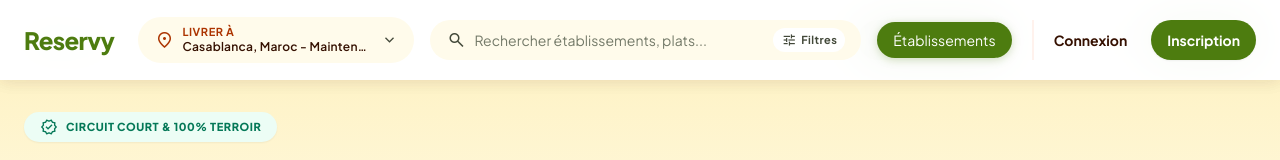
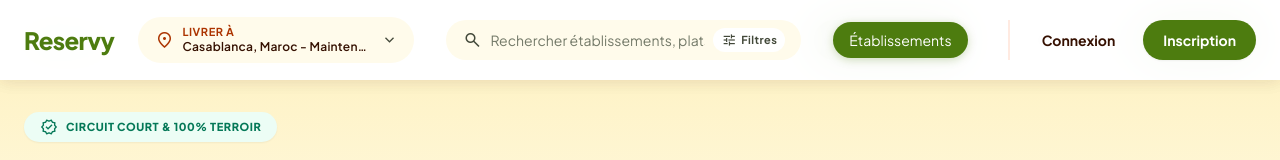
Before and after one commit to AITABBOUyoussef/reservy-frontend, a React (Vite) app: page / in a window 1280 px wide. Shown: the top 160 px of the page. Built offline with nearby package versions, Linux system fonts and the light colour scheme; no server answers.

Commit message:
feat: refactor Navbar component for improved role handling and layout adjustments

```diff
--- a/src/components/Navbar.jsx
+++ b/src/components/Navbar.jsx
@@ -3,7 +3,6 @@ import { Link, useNavigate } from "react-router-dom";
 export default function Navbar() {
   const navigate = useNavigate();
   const token = localStorage.getItem("token");
-  const role = localStorage.getItem("role");
   const user = JSON.parse(localStorage.getItem("user") || "null");
   const backendUrl = "http://127.0.0.1:8000/photos/";
 
@@ -14,12 +13,11 @@ export default function Navbar() {
     navigate("/login");
   };
 
-  // Récupérer le rôle (par défaut 'visiteur' si pas de user)
-  const userRole = role ;
+  const userRole = user?.roles?.[0]?.name || 'visiteur';
 
   return (
     <header className="fixed top-0 left-0 right-0 z-50 bg-surface-white/95 backdrop-blur-xl shadow-[0_2px_16px_rgba(69,26,3,0.06)]">
-      <div className="max-w-container-max mx-auto px-gutter-desktop h-20 flex items-center justify-between gap-space-md">
+      <div className="max-w-container-max mx-auto px-gutter-desktop h-20 flex items-center justify-between gap-4 lg:gap-8">
 
         {/* Logo et Localisation */}
         <div className="flex items-center gap-space-lg shrink-0">
@@ -40,8 +38,8 @@ export default function Navbar() {
           )}
         </div>
 
-        {/* Barre de recherche centrale (Visible pour tous) */}
-        <div className="hidden md:flex flex-1 max-w-md items-center bg-surface-card rounded-full px-space-md py-space-xs gap-space-xs">
+        {/* Barre de recherche centrale */}
+        <div className="hidden md:flex flex-1 max-w-xl mx-auto items-center bg-surface-card rounded-full px-space-md py-space-xs gap-space-xs">
           <span className="material-symbols-outlined text-on-surface-variant text-[20px]">search</span>
           <input className="bg-transparent border-none outline-none font-body-md text-body-md text-on-surface placeholder:text-outline w-full" placeholder="Rechercher établissements, plats..." type="text" />
           <button className="bg-surface-white hover:bg-surface-container text-on-surface-variant px-space-xs py-1 rounded-full flex items-center gap-1 transition-colors" type="button">
@@ -50,37 +48,34 @@ export default function Navbar() {
           </button>
         </div>
 
+        {/* Côté Droit : Groupement Nav + Actions pour mieux gérer l'espace */}
+        <div className="flex items-center gap-6 shrink-0">
+
           {/* Navigation principale conditionnelle */}
-        <nav className="hidden lg:flex items-center gap-space-xs">
-
-          {/* Visible pour Client et Visiteur */}
+          <nav className="hidden lg:flex items-center gap-2">
             {(!token || userRole === 'client') && (
               <Link to="/etablissements" className="px-space-md py-space-xs transition-all bg-primary-container text-on-primary font-label-lg rounded-full shadow-[0_2px_8px_rgba(77,124,15,0.25)]">
                 Établissements
               </Link>
             )}
 
-          {/* Visible uniquement pour Client */}
             {(token && userRole === 'client') && (
               <Link to="/reservations" className="px-space-md py-space-xs font-label-lg text-label-lg text-on-surface-variant hover:text-on-surface hover:bg-surface-container rounded-full transition-all">
                 Mes Réservations
               </Link>
             )}
 
-          {/* Visible uniquement pour Gérant */}
             {(token && userRole === 'gerant') && (
               <Link to="/mon-etablissement" className="px-space-md py-space-xs font-label-lg text-label-lg text-secondary bg-surface-card hover:bg-surface-container rounded-full transition-all font-bold">
                 Gérer mon établissement
               </Link>
             )}
-
-          {/* L'Admin n'a pas de liens ici comme demandé (il lui reste juste la recherche et le profil/logout) */}
           </nav>
 
           {/* Actions Utilisateur */}
-        <div className="flex items-center gap-space-sm shrink-0">
+          <div className="flex items-center shrink-0">
 
-          {/* Panier d'achats : Visible uniquement pour le Client */}
+            {/* Panier d'achats */}
             {(token && userRole === 'client') && (
               <button aria-label="Panier d'achats" className="relative flex items-center justify-center w-11 h-11 rounded-full bg-surface-card hover:bg-surface-container text-primary-container transition-colors" type="button">
                 <span className="material-symbols-outlined text-[24px]">shopping_bag</span>
@@ -88,8 +83,8 @@ export default function Navbar() {
               </button>
             )}
 
-          {/* Section Authentification */}
-          <div className="flex items-center gap-3 pl-space-xs border-l-2 border-surface-container/60 ml-1">
+            {/* Section Authentification (Masafa mziana hna) */}
+            <div className="flex items-center gap-5 pl-6 border-l-2 border-surface-container ml-4">
               {token ? (
                 <>
                   <Link to="/profil" className="flex items-center gap-2 text-on-surface hover:text-primary transition-colors">
@@ -101,23 +96,22 @@ export default function Navbar() {
                       </div>
                     )}
                     <span className="hidden sm:inline font-label-md text-label-md font-bold">{user?.name || "Mon Profil"}</span>
-                  {/* Petit badge pour indiquer le rôle (Optionnel, utile pour le dev) */}
                     <span className="hidden lg:inline bg-surface-container text-on-surface-variant text-[10px] uppercase font-bold px-2 py-0.5 rounded-full ml-1">
                       {userRole}
                     </span>
                   </Link>
 
-                <button onClick={handleLogout} className="bg-error-container text-error hover:bg-error hover:text-on-error font-label-sm text-label-sm px-3 py-2 rounded-full transition-all duration-200 flex items-center gap-1 shadow-sm">
+                  <button onClick={handleLogout} className="bg-error-container text-error hover:bg-error hover:text-on-error font-label-sm text-label-sm px-3 py-2 rounded-full transition-all duration-200 flex items-center gap-1 shadow-sm ml-2">
                     <span className="material-symbols-outlined text-[16px]">logout</span>
                     <span className="hidden sm:inline">Déconnexion</span>
                   </button>
                 </>
               ) : (
                 <>
-                <Link to="/login" className="text-sm font-bold text-on-surface hover:text-primary px-3 py-2 transition-colors">
+                  <Link to="/login" className="text-sm font-bold text-on-surface hover:text-primary px-2 transition-colors">
                     Connexion
                   </Link>
-                <Link to="/register" className="bg-primary-container hover:bg-primary text-on-primary text-sm font-bold px-4 py-2.5 rounded-full shadow-sm hover:shadow-md transition-all duration-200">
+                  <Link to="/register" className="bg-primary-container hover:bg-primary text-on-primary text-sm font-bold px-5 py-2.5 rounded-full shadow-sm hover:shadow-md transition-all duration-200">
                     Inscription
                   </Link>
                 </>
@@ -126,6 +120,7 @@ export default function Navbar() {
 
           </div>
         </div>
+      </div>
     </header>
   );
 }
```
Lines whose indentation alone changed are shown as unchanged.
